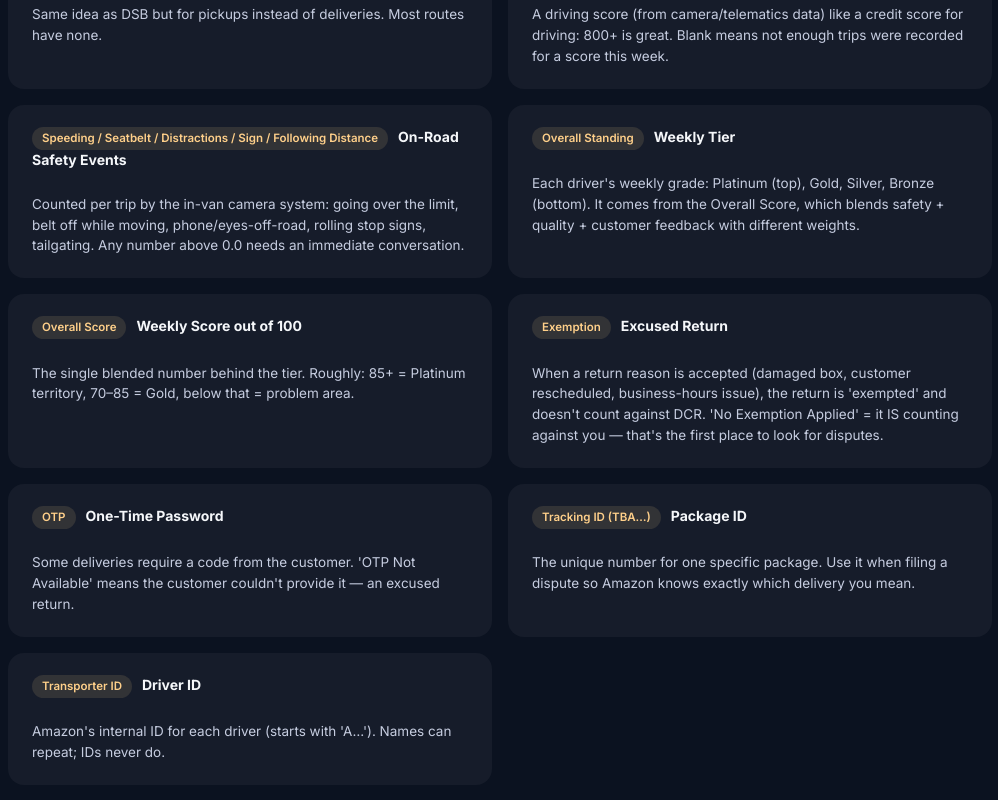
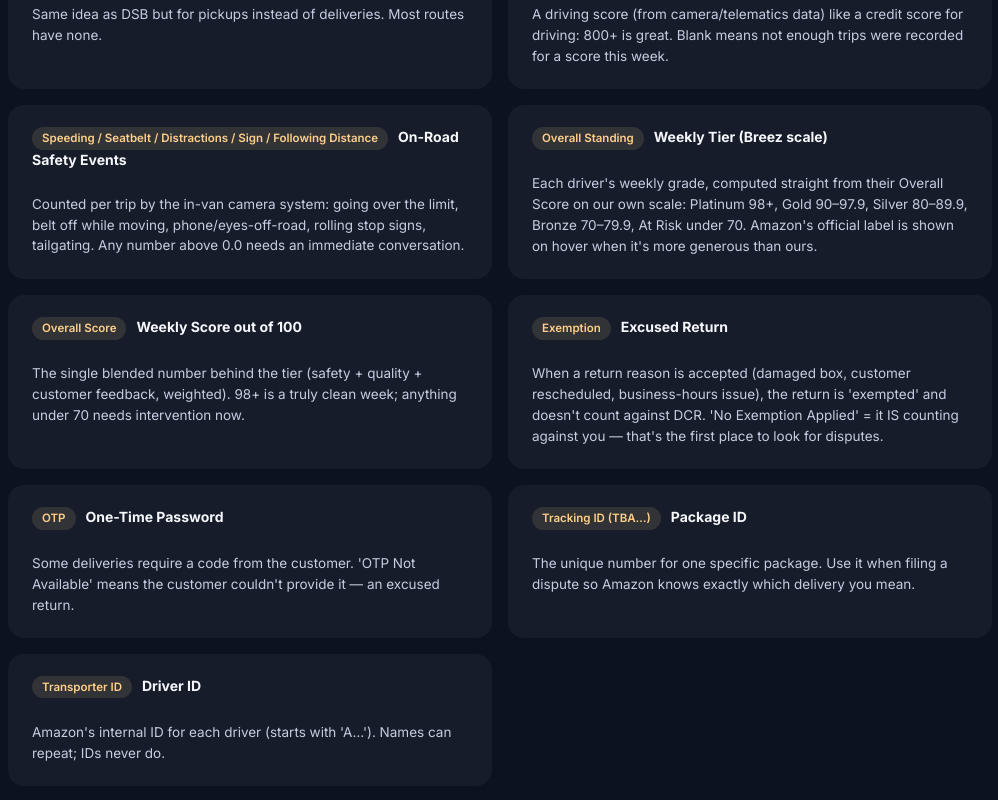
Before and after one commit to breez-ai-global/DAScoreCardHQ, a Next.js app: page /codes in a window 1280 px wide. Shown: the part 1078-1878 px from the top of the page, without its empty margins (252-1250 px from the left). Built offline with nearby package versions, Linux system fonts and the light colour scheme.

Commit message:
v5: drivers + deep-dive + codes glossary on Breez tier bands

```diff
--- a/app/codes/page.js
+++ b/app/codes/page.js
@@ -16,8 +16,8 @@
   ["PSB", "Pickup Success Behaviors", "Same idea as DSB but for pickups instead of deliveries. Most routes have none."],
   ["FICO", "Safe-Driving Score", "A driving score (from camera/telematics data) like a credit score for driving: 800+ is great. Blank means not enough trips were recorded for a score this week."],
   ["Speeding / Seatbelt / Distractions / Sign / Following Distance", "On-Road Safety Events", "Counted per trip by the in-van camera system: going over the limit, belt off while moving, phone/eyes-off-road, rolling stop signs, tailgating. Any number above 0.0 needs an immediate conversation."],
-  ["Overall Standing", "Weekly Tier", "Each driver's weekly grade: Platinum (top), Gold, Silver, Bronze (bottom). It comes from the Overall Score, which blends safety + quality + customer feedback with different weights."],
-  ["Overall Score", "Weekly Score out of 100", "The single blended number behind the tier. Roughly: 85+ = Platinum territory, 70–85 = Gold, below that = problem area."],
+  ["Overall Standing", "Weekly Tier (Breez scale)", "Each driver's weekly grade, computed straight from their Overall Score on our own scale: Platinum 98+, Gold 90–97.9, Silver 80–89.9, Bronze 70–79.9, At Risk under 70. Amazon's official label is shown on hover when it's more generous than ours."],
+  ["Overall Score", "Weekly Score out of 100", "The single blended number behind the tier (safety + quality + customer feedback, weighted). 98+ is a truly clean week; anything under 70 needs intervention now."],
   ["Exemption", "Excused Return", "When a return reason is accepted (damaged box, customer rescheduled, business-hours issue), the return is 'exempted' and doesn't count against DCR. 'No Exemption Applied' = it IS counting against you — that's the first place to look for disputes."],
   ["OTP", "One-Time Password", "Some deliveries require a code from the customer. 'OTP Not Available' means the customer couldn't provide it — an excused return."],
   ["Tracking ID (TBA…)", "Package ID", "The unique number for one specific package. Use it when filing a dispute so Amazon knows exactly which delivery you mean."],
--- a/app/drivers/page.js
+++ b/app/drivers/page.js
@@ -2,6 +2,7 @@
 import Shell from "../../components/Shell";
 import Avatar from "../../components/Avatar";
 import Term from "../../components/Term";
+import { tierTipText } from "../../lib/tiers";
 import {
   loadData,
   latestWeek,
@@ -27,7 +28,7 @@
             const t = effectiveTier(d);
             if (!t.label) return null;
             return t.amazon ? (
-              <span className="term" tabIndex={0} data-tip={`Amazon's official tier is ${t.amazon}, but this overall score is in the red — treat as At Risk.`}>
+              <span className="term" tabIndex={0} data-tip={tierTipText(t, d.overall)}>
                 <span className={`pill ${t.cls}`}>{t.label}</span>
               </span>
             ) : (
```
